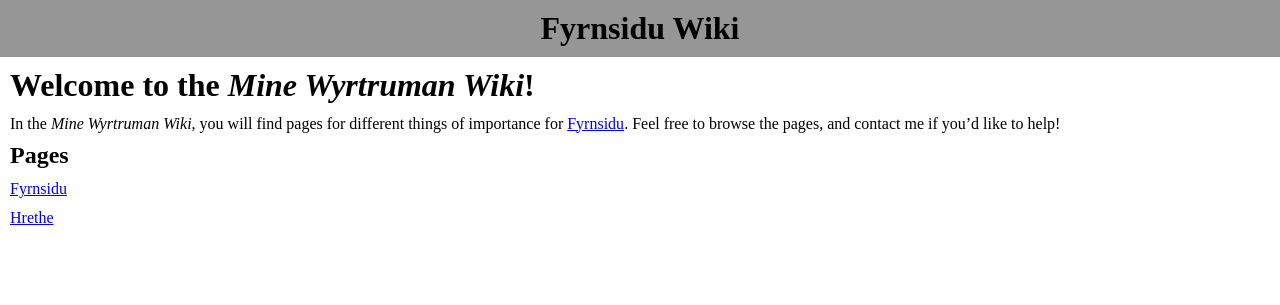
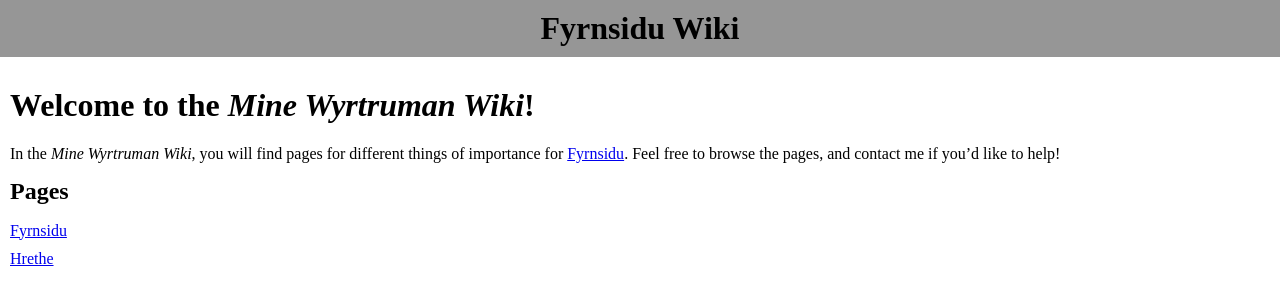
Before and after one commit to byronpendason/byronpendason.github.io, a Jekyll site: the page built from _wiki/index.md, in a window 1280 px wide. Shown: the top 305 px of the page. Built offline with Jekyll 4.4.1, drawn with Linux system fonts in a browser that asks for light colours.

Commit message:
Update wiki.css

```diff
--- a/css/wiki.css
+++ b/css/wiki.css
@@ -30,7 +30,7 @@ body {
   padding: 10px;
   min-height: 85%;
 }
-#content p {
+#content * {
   margin-top: 0.6em;
   margin-bottom: 0.6em;
   line-height: 1.2;
```
